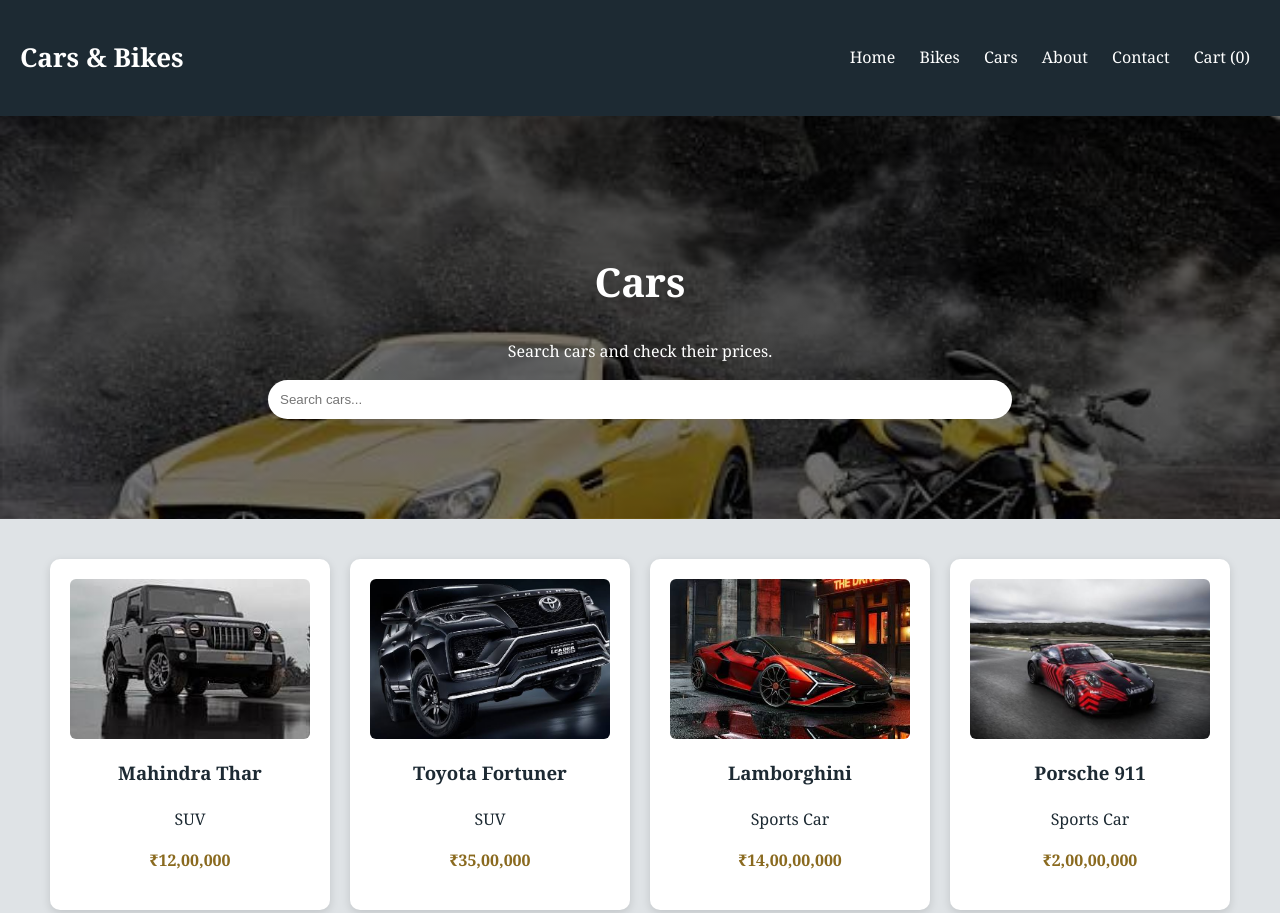
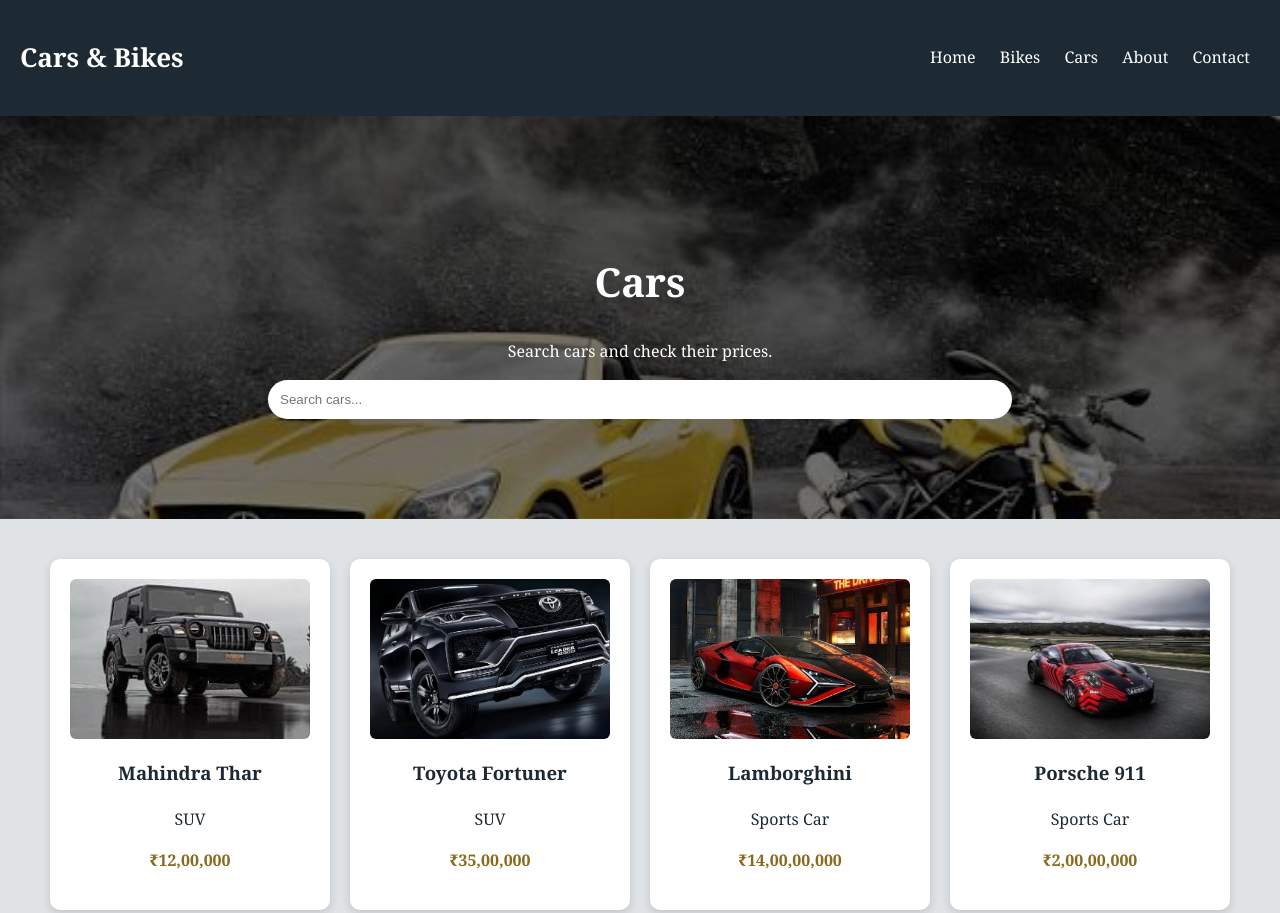
Before and after one commit to shouryaweb/toy-city, a plain HTML site: page cars.html in a window 1280 px wide. Shown: the top 913 px of the page. Drawn offline with Linux system fonts and the light colour scheme.

Commit message:
Update cars.html

```diff
--- a/cars.html
+++ b/cars.html
@@ -17,7 +17,7 @@
       <a href="cars.html">Cars</a>
       <a href="index.html#about">About</a>
       <a href="index.html#contact">Contact</a>
-      <a href="cart.html">Cart (<span id="cart-count">0</span>)</a>
+
     </nav>
   </header>
 
```
